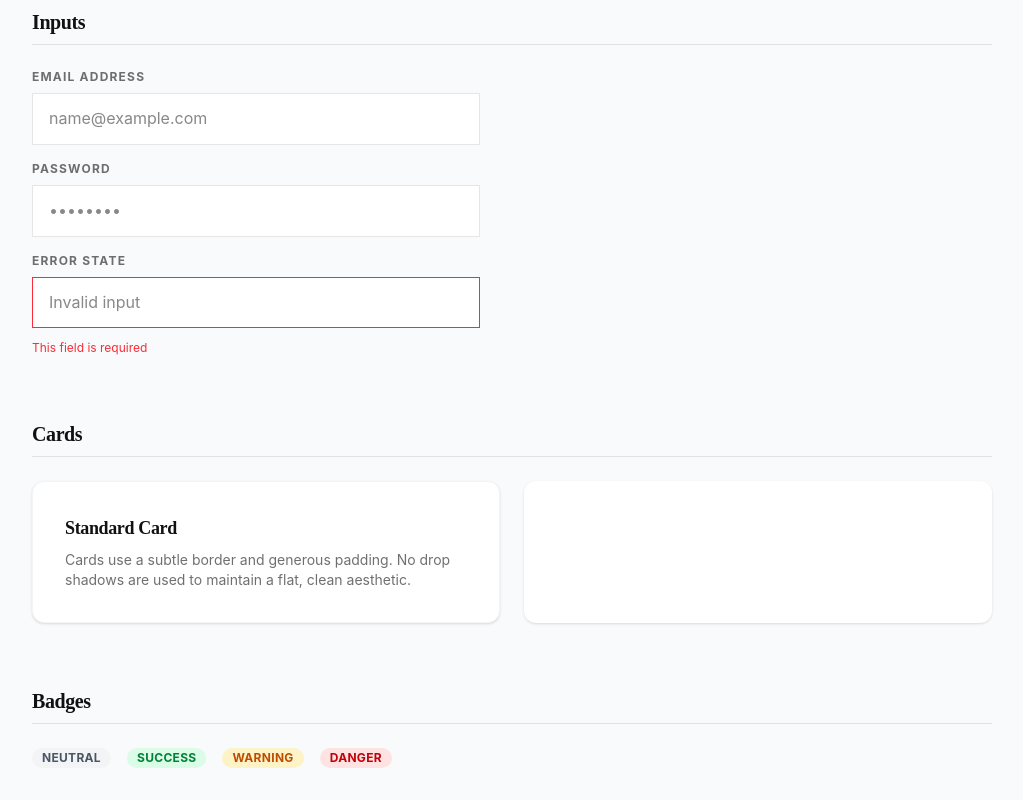
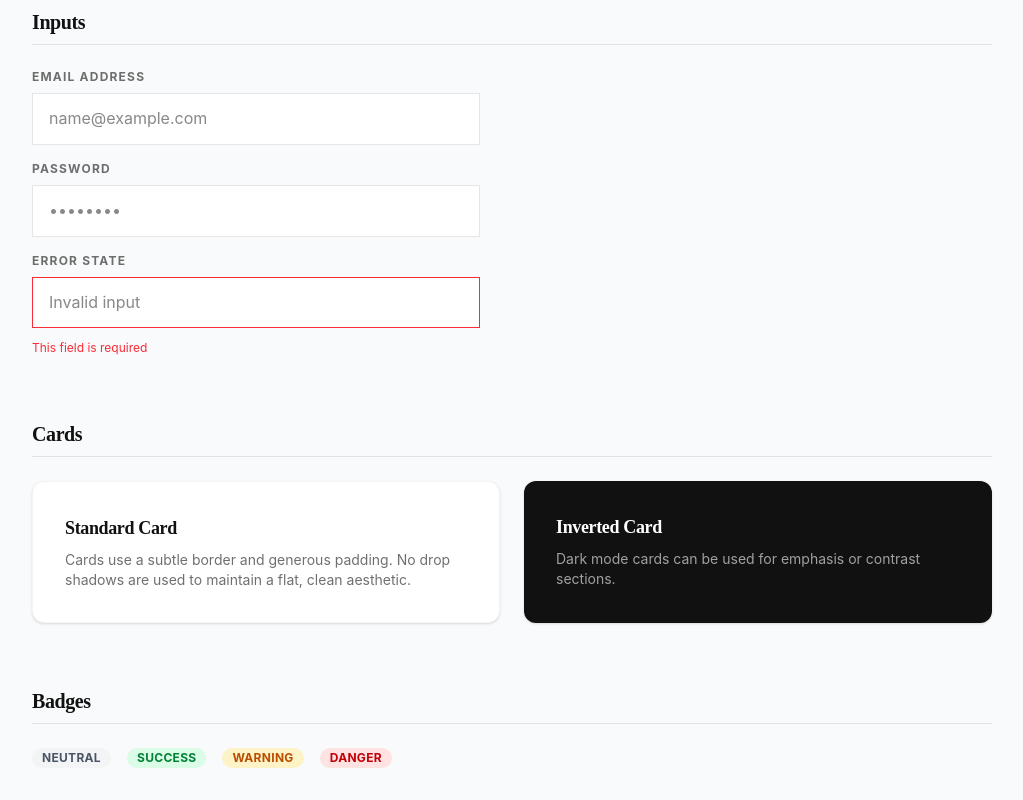
Before and after one commit to mittal-1234/app2, a React (Vite) app: page /design-system in a window 1280 px wide. Shown: the part 1018-1818 px from the top of the page, without its empty margins (256-1279 px from the left). Built offline with nearby package versions, Linux system fonts and the light colour scheme.

Commit message:
Fix: Allow Card component to accept custom background colors

```diff
--- a/package.json
+++ b/package.json
@@ -15,7 +15,8 @@
     "react": "^19.2.0",
     "react-dom": "^19.2.0",
     "react-router-dom": "^7.13.0",
-    "recharts": "^3.7.0"
+    "recharts": "^3.7.0",
+    "uuid": "^13.0.0"
   },
   "devDependencies": {
     "@eslint/js": "^9.39.1",
--- a/src/components/ui/Card.jsx
+++ b/src/components/ui/Card.jsx
@@ -1,9 +1,13 @@
 import React from 'react';
 
 const Card = ({ children, className = '', ...props }) => {
+    // If className contains a background color, don't apply the default bg-white
+    const hasBg = className.includes('bg-');
+    const baseClasses = `rounded-xl shadow-sm border border-gray-100 p-8 ${hasBg ? '' : 'bg-white'}`;
+
     return (
         <div
-            className={`bg-white rounded-xl shadow-sm border border-gray-100 p-8 ${className}`}
+            className={`${baseClasses} ${className}`}
             {...props}
         >
             {children}
```
Also changed, not shown: 1 other file (tests, documents, lock files or other folders).
